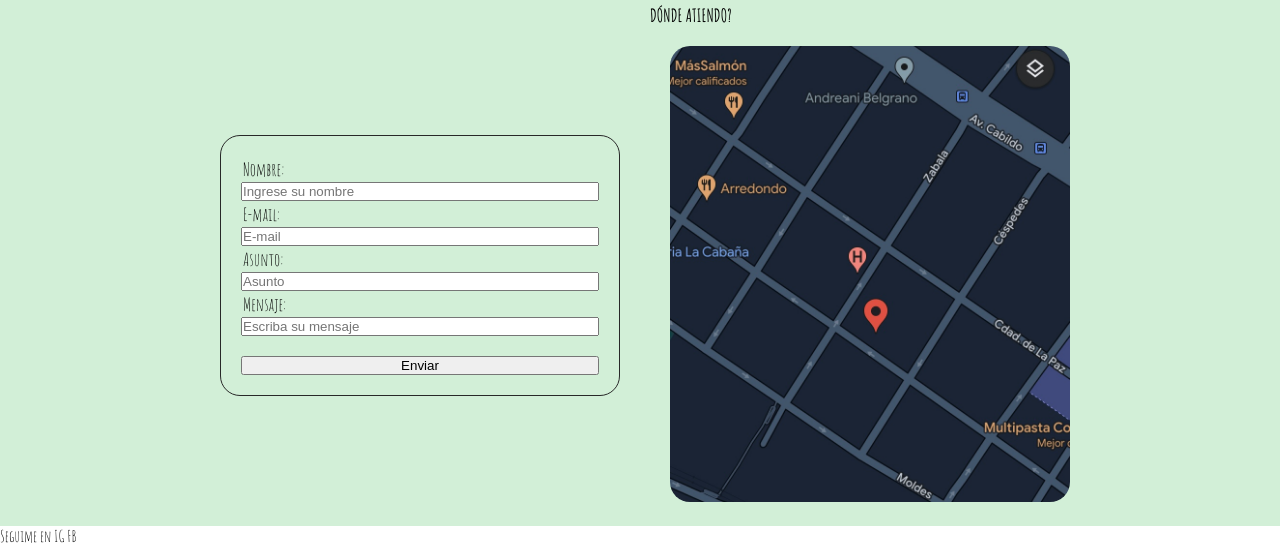
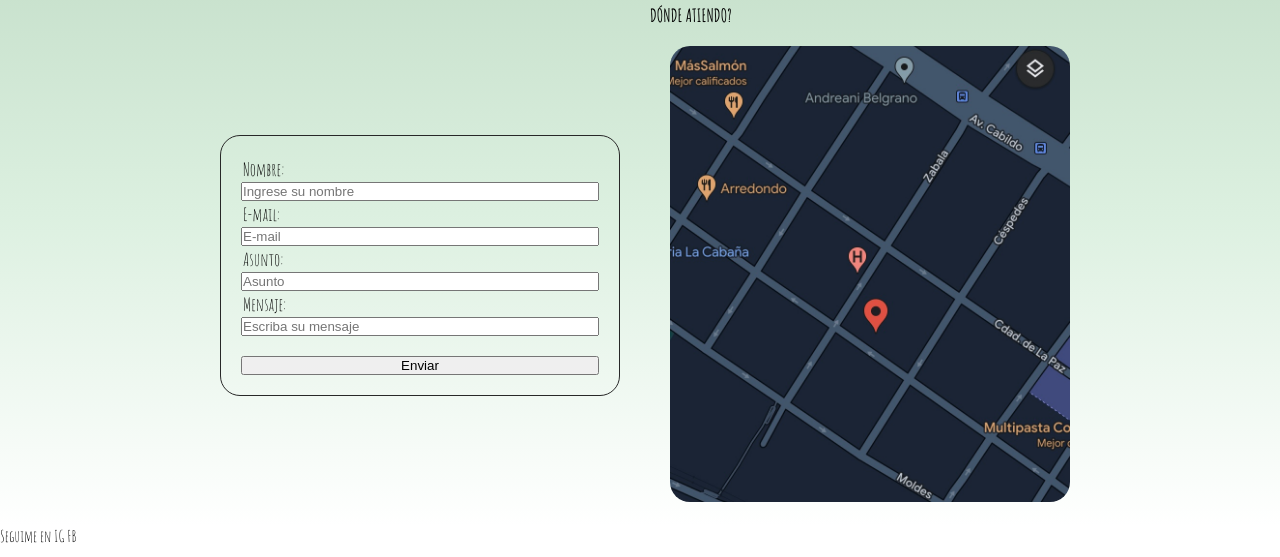
Before and after one commit to MarianaStella/idea_marianastella, a plain HTML site: page paginas/contacto.html in a window 1280 px wide. Shown: the part 243-800 px from the top of the page. Drawn offline with Linux system fonts and the light colour scheme.

Commit message:
Agregué gradientes

```diff
--- a/css/contacto.css
+++ b/css/contacto.css
@@ -5,7 +5,7 @@ header {
 }
 
 main {
-    background-color: #d2efd7;
+    background-image: linear-gradient(#c1dcc6, #DCF0E0, white);
 }
 
 p {
--- a/css/cursos.css
+++ b/css/cursos.css
@@ -4,8 +4,8 @@ header {
   background-color: #bebedc;
 }
 
-main {
-  background-color: #cdcbed;
+.main__cursos {
+  background-image: linear-gradient(#bebedc, #cdcbed, #DCD5DF, white);
 }
 
 .cursos {
--- a/css/galeria.css
+++ b/css/galeria.css
@@ -4,8 +4,8 @@ header {
     background-color: #c5d1e0;
 }
 
-main {
-    background-color: #cddaee;
+.main__galeria {
+    background-image: linear-gradient(#c5d1e0, #D5DFEF, white);
 }
 
 img{
--- a/css/servicios.css
+++ b/css/servicios.css
@@ -1,10 +1,10 @@
 /* -----------SERVICIOS---------- */
 header {
-  background-color: #cbbdd3;
+  background-color: #C4B2CA;
 }
 
-main {
-  background-color: #d6c7de;
+.main__servicios {
+  background-image: linear-gradient(#C4B2CA, #D6C7DE, #DCD5DF, white);
   display: flex;
 }
 
--- a/css/sobremi.css
+++ b/css/sobremi.css
@@ -4,8 +4,8 @@ header {
   background-color: #c9e3e4;
 }
 
-main {
-  background-color: #d1edef;
+.main__sobremi {
+  background-image: linear-gradient(#c9e3e4, #DBF0F1, white);
 }
 
 #sobremi__contenedor {
--- a/paginas/contacto.html
+++ b/paginas/contacto.html
@@ -35,7 +35,7 @@
             </ul>
         </nav>
 </header>
-<main>
+<main class="main__contacto">
     <h2 class="headline__title">/CONTACTO</h2>
     <div class="formulario">
     <form action="">
```
Also changed, not shown: paginas/cursos.html (+1 -1 lines), paginas/galeria.html (+1 -1 lines), paginas/servicios.html (+1 -1 lines), paginas/sobremi.html (+1 -1 lines).
